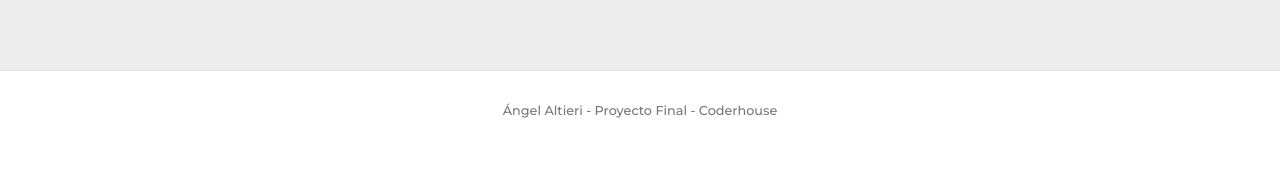
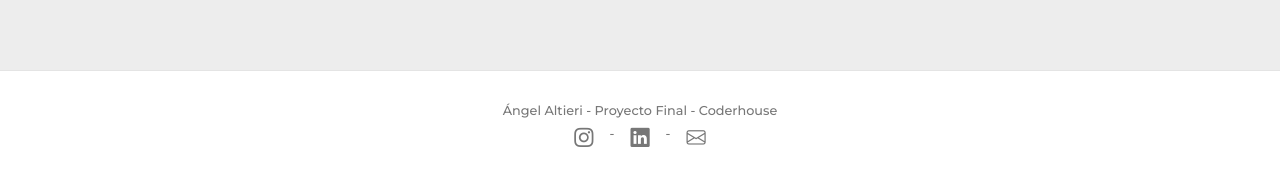
Before and after one commit to angelvalentinn/PreEntrega1-Altieri, a React (Vite) app: page /login in a window 1280 px wide. Shown: the part 825-1004 px from the top of the page. Before the commit the page ends 975 px from the top, so only its background shows below. Built offline with nearby package versions, Linux system fonts and the light colour scheme; no server answers.

Commit message:
add socialmedia

```diff
--- a/src/components/Footer.jsx
+++ b/src/components/Footer.jsx
@@ -2,6 +2,13 @@
   return (
     <footer>
         <p>Ángel Altieri - Proyecto Final - Coderhouse</p>
+        <div>
+          <a href="https://instagram.com/angel_altieri_" target="_blank"><i className="bi bi-instagram"></i></a>
+          -
+          <a href="https://www.linkedin.com/in/%C3%A1ngel-valent%C3%ADn-altieri-a319a0256/" target="_blank"><i className="bi bi-linkedin"></i></a>
+          -
+          <a href="https://mail.google.com/mail/u/0/?tab=rm&ogbl#inbox?compose=GTvVlcSBnNMlvkDSxGMmzJCNqlZvMKfWJhRzFZcmmxcRPjkZQJmhgBQtbrBQPvdBggQFdjfkhhnGZ" target="_blank"><i className="bi bi-envelope"></i></a>
+        </div>
     </footer>
   )
 }
--- a/src/styles/layouts/_footer.scss
+++ b/src/styles/layouts/_footer.scss
@@ -7,4 +7,22 @@
     color:  #777;
     font-weight: 500;
     text-align: center;
+    display: flex;
+    flex-direction: column;
+    align-items: center;
+    gap: .5rem;
+
+    div {
+        display: flex;
+        gap: 1rem;
+        a {
+            font-size: 1.2rem;
+            transition: .3s ease ;
+            color: #777;
+            &:hover {
+                transform: scale(1.1);
+                cursor: pointer;
+            }
+        }
+    }
 }
```
